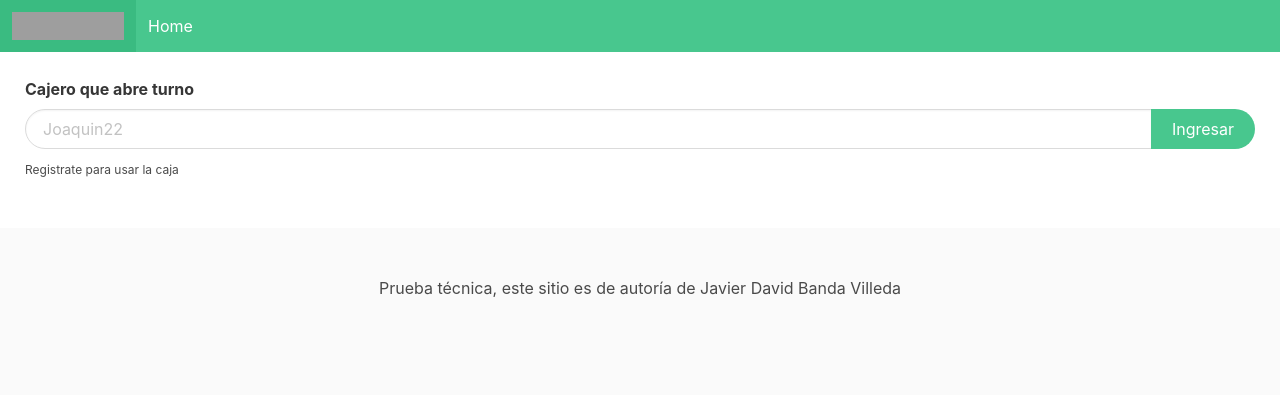
After one commit to JDBanda/pruebaMubit, a Django app: template venta/templates/venta/turno.html in a window 1280 px wide. The commit adds this page. Shown: the top 395 px of the page. Run offline with Django 3.2, Linux system fonts and the light colour scheme; the template is opened without the code that fills it, so the values that code supplies are empty; some libraries are stand-ins or nearby versions; grey boxes are pictures that could not be loaded.

Commit message:
Turnos extras

```diff
--- a/venta/static/venta/js/main.js
+++ b/venta/static/venta/js/main.js
@@ -62,11 +62,12 @@ $(function () {
          *
          */
         $('#template').empty();
-        url = "/"
+        url = "/caja"
         const data = {
             csrfmiddlewaretoken: $('input[name="csrfmiddlewaretoken"]').val(), //Sin esto no se pasan los datos
             amount: $('#amount').val(),
             client_change: $('#client_change').val(),
+            cashier: document.getElementById('bienvenida').getAttribute('persona-turno'),
         };
         $.post(url, data, function (response) {
             //Respuesta sobre si guardo o no el monto
--- a/venta/templates/venta/base.html
+++ b/venta/templates/venta/base.html
@@ -52,7 +52,7 @@
     {% block content %}{% endblock content %}
     <!--Footer-->
     <footer class="footer has-text-centered">
-        <p>Prueba técnica para el proceso de reclutamiento en Mubit.co, este sitio es de autoría de Javier David Banda
+        <p>Prueba técnica, este sitio es de autoría de Javier David Banda
             Villeda</p>
     </footer>
 </body>
--- a/venta/templates/venta/index.html
+++ b/venta/templates/venta/caja.html
@@ -3,6 +3,8 @@
 {% block content %}
 <section>
     <div class="content">
+        <h1 id="bienvenida" persona-turno="{{ turno.id }}">Bienvenido {{ turno.persona_turno }}</h1>
+        <h4>Inicio del turno {{ turno.creado }}</h4>
         <form method="POST" id="principal_form">
             {% csrf_token %}
             <div class="field">
--- /dev/null
+++ b/venta/templates/venta/turno.html
@@ -0,0 +1,27 @@
+{% extends 'venta/base.html' %}
+{% block title %}Inicio | Prueba técnica{% endblock title %}
+{% block content %}
+<section>
+    <div class="content">
+        <form method="POST" id="principal_form">
+            {% csrf_token %}
+            <label class="label">Cajero que abre turno</label>
+            <div class="field has-addons">
+                <div class="control is-expanded">
+                    <input class="input is-rounded" type="text" placeholder="Joaquin22" id="usuario"
+                    name="usuario" title="Ingrese el nombre del cajero" required>
+                </div>
+                <div class="control">
+                    <button type="submit" class="button is-success is-rounded">
+                        Ingresar
+                    </button>
+                </div>
+            </div>
+            <p class="help">Registrate para usar la caja</p>
+        </form>
+        <br>
+    </div>
+</section>
+{% load static %}
+<script src="//cdn.jsdelivr.net/npm/sweetalert2@10"></script>
+{% endblock content %}
--- a/venta/urls.py
+++ b/venta/urls.py
@@ -2,5 +2,6 @@ from django.urls import path
 from . import views
 
 urlpatterns = [
-    path('', views.index, name='index'),
+    path('', views.Index.as_view(), name='index'),
+    path('caja', views.Caja.as_view(), name='caja'),
 ]
```
Also changed, not shown: venta/admin.py (+4 -9 lines), venta/models.py (+8 -2 lines), venta/views.py (+26 -13 lines), venta/migrations/0002_turno.py (added), venta/migrations/0003_sale_turno.py (added).
